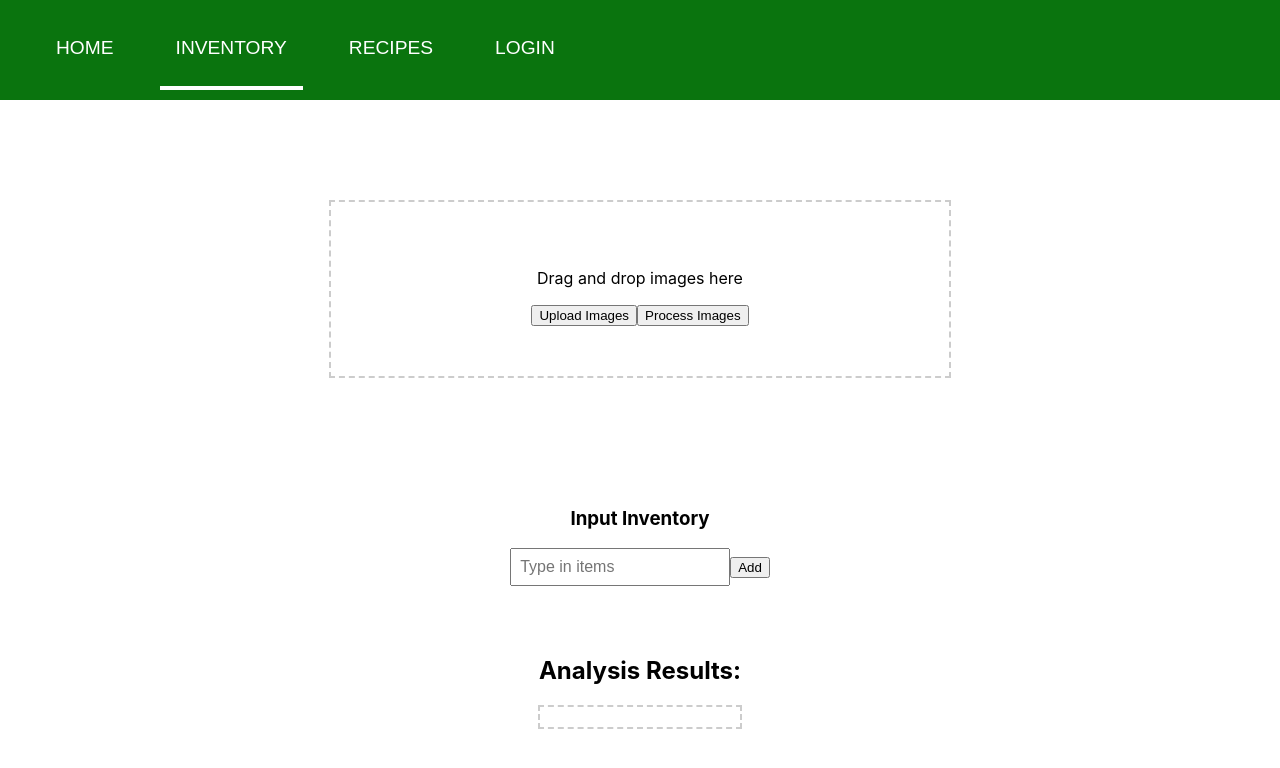
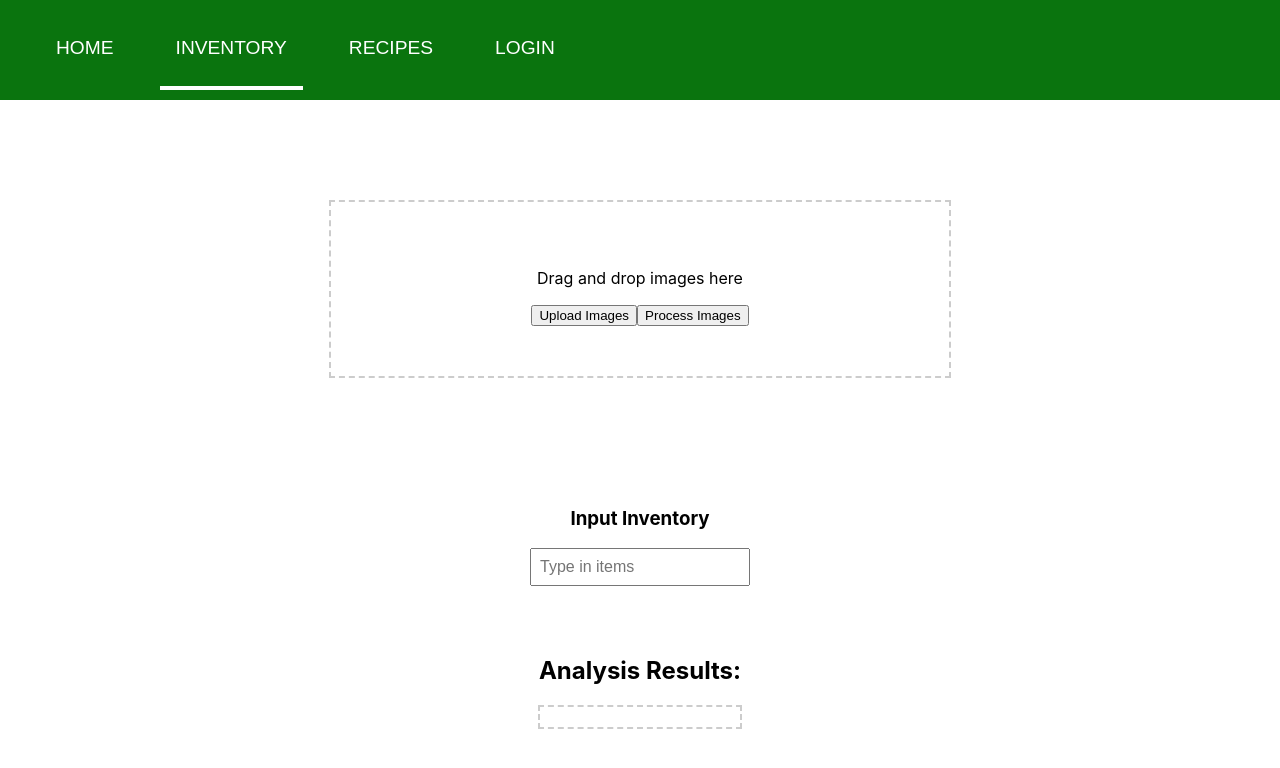
Before and after one commit to kylephan5/bytes, a React (Create React App) app in the folder bytes_client/: page /inventory in a window 1280 px wide. Shown: the top 768 px of the page. Built offline with nearby package versions, Linux system fonts and the light colour scheme.

Commit message:
Revert "manual input updates"
This reverts commit 975659ddf352b878f90400d885419abe0012ed8e.

```diff
--- a/bytes_client/src/components/pages/Inventory.js
+++ b/bytes_client/src/components/pages/Inventory.js
@@ -41,6 +41,12 @@ function Inventory() {
       formData.append(`images[${index}]`, image);
     });
 
+  // const manualInput = () => {
+  //   const formData = new FormData();
+  //   images.forEach((searchTerm, index) => {
+  //   formData.append(searchTerm);
+  // });
+
     axios
       .post('cv/', formData, {
         headers: {
@@ -60,23 +66,6 @@ function Inventory() {
       })
       .catch(function (error) {
         console.error('Error processing images:', error);
-      });
-  };
-
-  const manualInput = () => {
-    axios
-      .post('backend/update', { searchTerm })
-      .then(function (response) {
-        if (response.status === 200) {
-          console.log('Backend updated successfully');
-          const data = response.data;
-          setResults(data.items);
-        } else {
-          console.error('Error updating backend');
-        }
-      })
-      .catch(function (error) {
-        console.error('Error updating backend:', error);
       });
   };
 
@@ -119,7 +108,7 @@ function Inventory() {
         value={searchTerm}
         onChange={(e) => setSearchTerm(e.target.value)}
       />
-      <button onClick={manualInput}>Add</button>
+      {/* <button onClick={manualInput}>Add</button> */}
     </div>
       <div className="results">
         <h2>Analysis Results:</h2>
```
